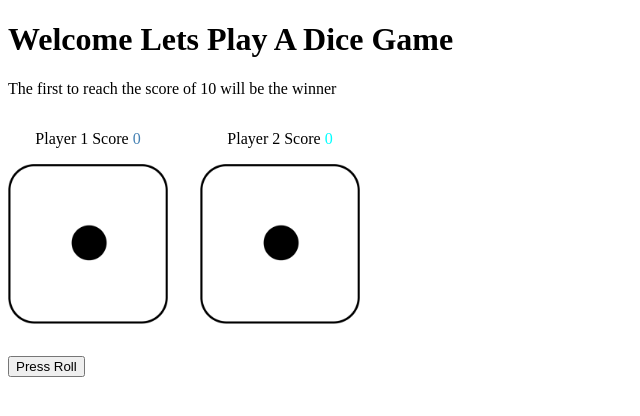
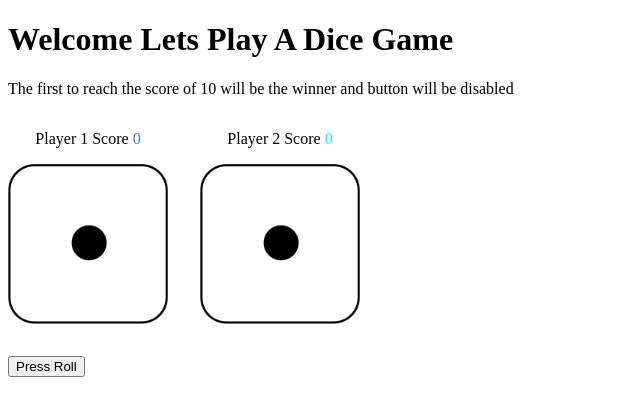
Before and after one commit to dovecancode/novice-craft-v2, a plain HTML site: page dice-game/index.html in a window 1280 px wide. Shown: the whole page, without its empty margins (0-640 px from the left). Drawn offline with Linux system fonts and the light colour scheme.

Commit message:
updated game hint

```diff
--- a/dice-game/index.html
+++ b/dice-game/index.html
@@ -34,7 +34,7 @@
   </head>
   <body>
     <h1>Welcome Lets Play A Dice Game</h1>
-    <p>The first to reach the score of 10 will be the winner</p>
+    <p>The first to reach the score of 10 will be the winner and button will be disabled</p>
 
     <div class="container">
       <div class="players">
```
